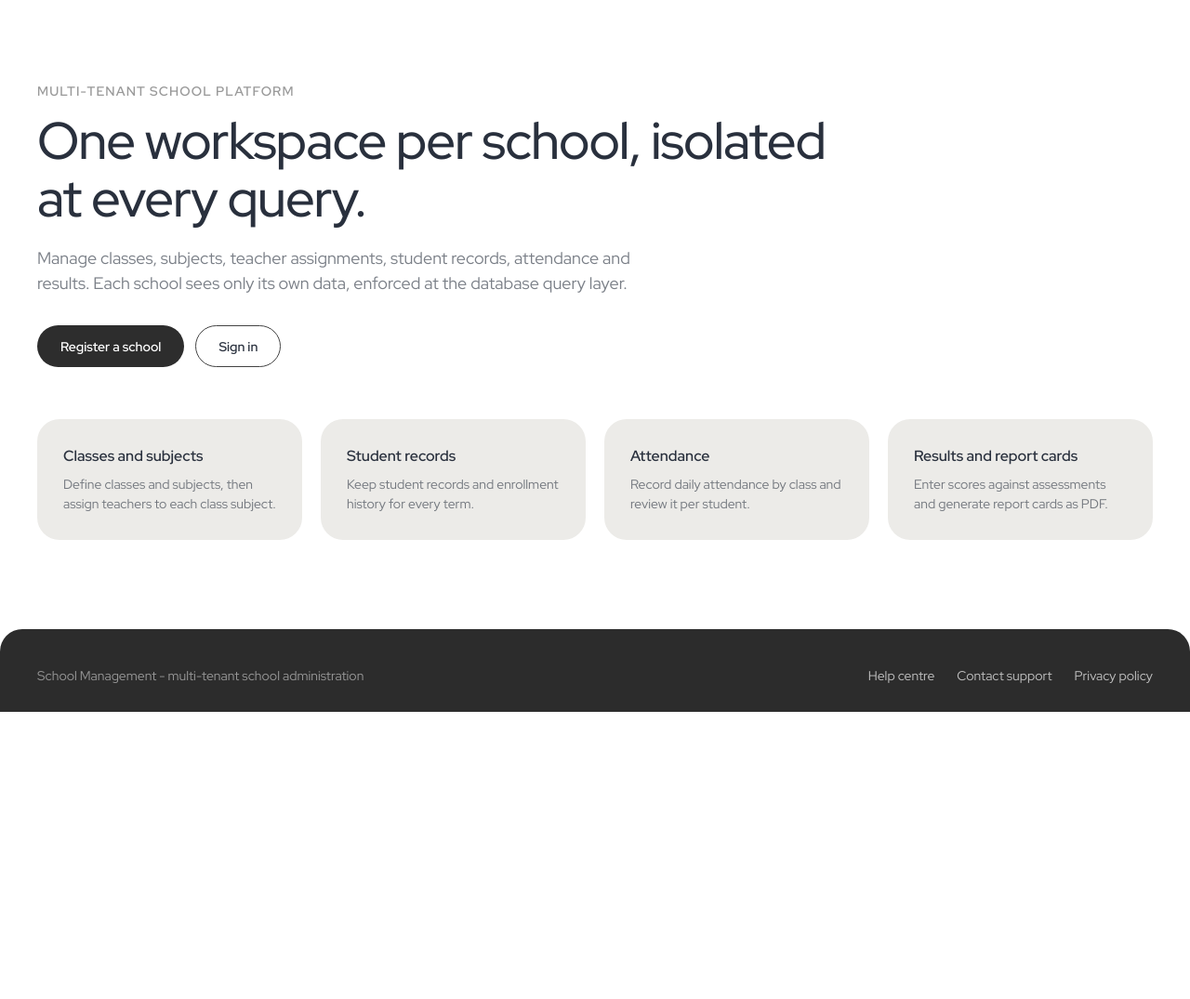
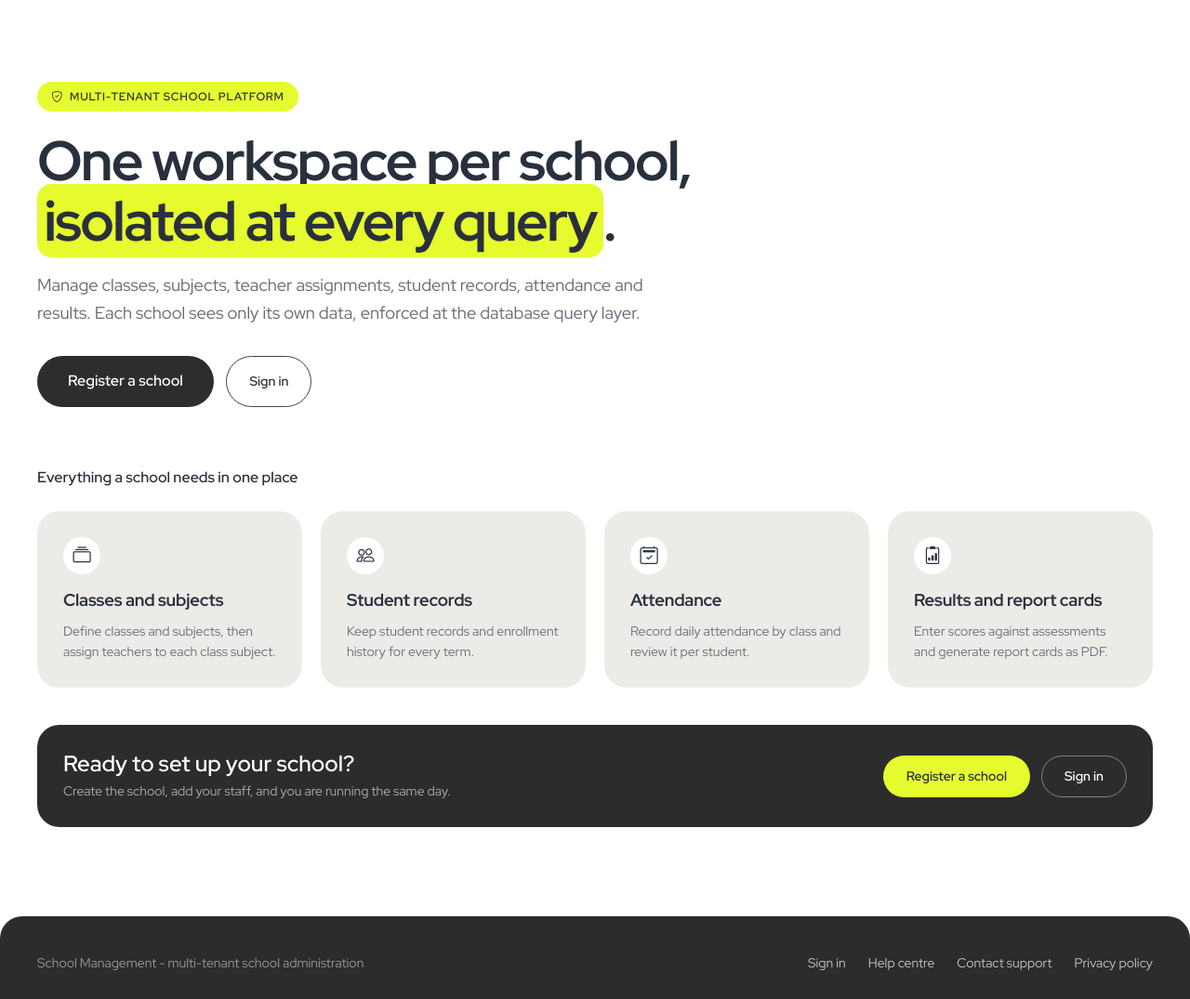
Before and after one commit to Cashie11/school-management-system, a Django app: page / in a window 1280 px wide. Shown: the part 77-1152 px from the top of the page at 93% size. Before the commit the page ends 843 px from the top, so only its background shows below. Run offline with Django 5.2, Linux system fonts and the light colour scheme; parts of the project's set-up code (start-up, migrations or seed data) failed here and were passed over.

Commit message:
new change

```diff
--- a/static/css/app.css
+++ b/static/css/app.css
@@ -1122,29 +1128,60 @@ table.table th.numeric {
 /* Hero -------------------------------------------------------------------- */
 
 .hero {
-    padding: 3rem 0 2rem;
-    max-width: 54rem;
+    padding: 3rem 0 1.5rem;
+    max-width: 56rem;
+}
+
+.hero-eyebrow {
+    display: inline-flex;
+    align-items: center;
+    gap: 0.45rem;
+    margin-bottom: 1.35rem;
+    padding: 0.45rem 0.95rem 0.4rem;
+    border-radius: var(--radius-pill);
+    background: var(--color-accent);
+    color: var(--color-text-primary);
+    font-size: var(--fz-xs);
+    font-weight: var(--fw-600);
+    letter-spacing: 0.06em;
+    text-transform: uppercase;
 }
 
 .hero .title-h1 {
-    font-size: clamp(2rem, 1.2rem + 3.2vw, 3.5rem);
-    font-weight: 500;
-    line-height: 1.1;
-    letter-spacing: -0.02em;
+    font-size: clamp(2.1rem, 1.2rem + 3.6vw, 3.75rem);
+    font-weight: 700;
+    line-height: 1.08;
+    letter-spacing: -0.03em;
+}
+
+.hero-highlight {
+    background: var(--color-accent);
+    border-radius: 0.25em;
+    padding: 0 0.12em;
+    box-decoration-break: clone;
+    -webkit-box-decoration-break: clone;
 }
 
 .hero-lead {
-    margin-top: 1.25rem;
-    font-size: 1.125rem;
-    color: var(--color-text-muted);
-    max-width: 42rem;
+    margin-top: 1.35rem;
+    font-size: 1.15rem;
+    line-height: 1.6;
+    font-weight: var(--fw-400);
+    color: rgba(41, 48, 61, 0.72);
+    max-width: 44rem;
 }
 
 .hero-actions {
     display: flex;
-    gap: 0.75rem;
+    gap: 0.85rem;
     margin-top: 2rem;
     flex-wrap: wrap;
+}
+
+.btn-lg {
+    min-height: 3.4rem;
+    padding: 1.05rem 2rem;
+    font-size: var(--fz-md);
 }
 
 .feature-grid {
@@ -1154,15 +1191,39 @@ table.table th.numeric {
     margin-top: 1.5rem;
 }
 
+.feature-card {
+    padding: 1.75rem;
+}
+
 .feature-card h3 {
-    font-size: var(--fz-md);
-    font-weight: var(--fw-600);
     margin-bottom: 0.5rem;
+    font-size: 1.15rem;
+    font-weight: 700;
+    letter-spacing: -0.01em;
 }
 
 .feature-card p {
     font-size: var(--fz-sm);
-    color: var(--color-text-muted);
+    line-height: 1.6;
+    color: rgba(41, 48, 61, 0.66);
+}
+
+.cta-card {
+    display: flex;
+    align-items: center;
+    justify-content: space-between;
+    gap: 1.5rem;
+    flex-wrap: wrap;
+}
+
+.btn-on-dark {
+    border-color: rgba(255, 255, 255, 0.4);
+    color: var(--color-white);
+}
+
+.btn-on-dark:hover {
+    border-color: var(--color-accent);
+    color: var(--color-white);
 }
 
 /* Utility ----------------------------------------------------------------- */
--- a/templates/base.html
+++ b/templates/base.html
@@ -53,8 +53,10 @@
                         </div>
                     </div>
                 {% else %}
-                    <a class="nav-link" href="{% url 'accounts:login' %}"><i class="bi bi-box-arrow-in-right"></i> Sign in</a>
-                    <a class="btn btn-primary btn-sm" href="{% url 'accounts:signup' %}"><i class="bi bi-plus-circle"></i> Register a school</a>
+                    <div class="header-auth">
+                        <a class="nav-link" href="{% url 'accounts:login' %}"><i class="bi bi-box-arrow-in-right"></i> Sign in</a>
+                        <a class="btn btn-primary btn-sm" href="{% url 'accounts:signup' %}"><i class="bi bi-plus-circle"></i> Register a school</a>
+                    </div>
                 {% endif %}
             </div>
         </div>
@@ -85,6 +87,7 @@
         <div class="container footer-inner">
             <span class="footer-note">School Management - multi-tenant school administration</span>
             <nav class="footer-links">
+                {% if not user.is_authenticated %}<a href="{% url 'accounts:login' %}">Sign in</a>{% endif %}
                 <a href="{% url 'support:help' %}">Help centre</a>
                 <a href="{% url 'support:contact' %}">Contact support</a>
                 <a href="{% url 'core:privacy' %}">Privacy policy</a>
--- a/templates/core/home.html
+++ b/templates/core/home.html
@@ -4,34 +4,54 @@
 
 {% block content %}
 <section class="hero">
-    <p class="eyebrow">Multi-tenant school platform</p>
-    <h1 class="title-h1">One workspace per school, isolated at every query.</h1>
+    <p class="hero-eyebrow"><i class="bi bi-shield-check" aria-hidden="true"></i> Multi-tenant school platform</p>
+    <h1 class="title-h1">One workspace per school, <span class="hero-highlight">isolated at every query</span>.</h1>
     <p class="hero-lead">
         Manage classes, subjects, teacher assignments, student records, attendance and results.
         Each school sees only its own data, enforced at the database query layer.
     </p>
     <div class="hero-actions">
-        <a class="btn btn-primary" href="{% url 'accounts:signup' %}">Register a school</a>
+        <a class="btn btn-primary btn-lg" href="{% url 'accounts:signup' %}">Register a school</a>
         <a class="btn btn-secondary" href="{% url 'accounts:login' %}">Sign in</a>
     </div>
 </section>
 
-<section class="feature-grid">
+<section class="section">
+    <h2 class="section-title">Everything a school needs in one place</h2>
+    <div class="feature-grid">
         <article class="card feature-card">
+            <span class="card-icon"><i class="bi bi-collection" aria-hidden="true"></i></span>
             <h3>Classes and subjects</h3>
             <p>Define classes and subjects, then assign teachers to each class subject.</p>
         </article>
         <article class="card feature-card">
+            <span class="card-icon"><i class="bi bi-people" aria-hidden="true"></i></span>
             <h3>Student records</h3>
             <p>Keep student records and enrollment history for every term.</p>
         </article>
         <article class="card feature-card">
+            <span class="card-icon"><i class="bi bi-calendar2-check" aria-hidden="true"></i></span>
             <h3>Attendance</h3>
             <p>Record daily attendance by class and review it per student.</p>
         </article>
         <article class="card feature-card">
+            <span class="card-icon"><i class="bi bi-clipboard2-data" aria-hidden="true"></i></span>
             <h3>Results and report cards</h3>
             <p>Enter scores against assessments and generate report cards as PDF.</p>
         </article>
+    </div>
+</section>
+
+<section class="section">
+    <div class="card card--dark cta-card">
+        <div>
+            <h2 class="card-title">Ready to set up your school?</h2>
+            <p class="card-subtitle">Create the school, add your staff, and you are running the same day.</p>
+        </div>
+        <div class="row">
+            <a class="btn btn-accent" href="{% url 'accounts:signup' %}">Register a school</a>
+            <a class="btn btn-secondary btn-on-dark" href="{% url 'accounts:login' %}">Sign in</a>
+        </div>
+    </div>
 </section>
 {% endblock %}
```
Also changed, not shown: other parts of static/css/app.css (+45 -0 lines). Lines whose indentation alone changed are shown as unchanged.
